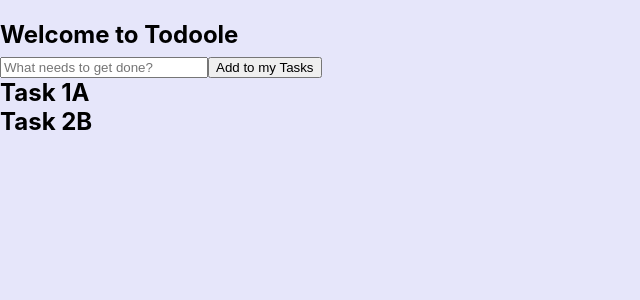
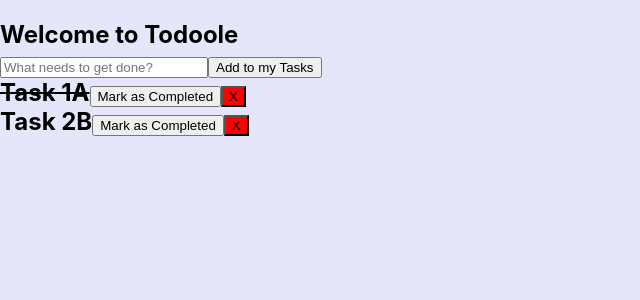
Before and after one commit to mgtz505/todoole, a React (Create React App) app: page / in a window 1280 px wide. Shown: the top 300 px of the page, without its empty margins (0-640 px from the left). Built offline with nearby package versions, Linux system fonts and the light colour scheme.

Commit message:
Basic todo list operations done

```diff
--- a/src/components/Todo.js
+++ b/src/components/Todo.js
@@ -3,11 +3,18 @@ import CreateTask from './CreateTask';
 
 const Todo = () => {
 
-    function Task({ task }) {
+    function Task({ task, index, completeTask, removeTask }) {
 
         return (
-            <div>
+            <div
+            className="task"
+            style={{ textDecoration: task.completed ? "line-through" : ""}}>
                 {task.title}
+            <button
+            onClick={() => completeTask(index)}>Mark as Completed</button>
+            <button
+            style={{background: "red"}}
+            onClick={() => {removeTask(index)}}>X</button>
             </div>
         )
     }
@@ -22,9 +29,21 @@ const [tasks, setTasks] = useState([
         completed: false
     }
 ])
-
+        //Task Specific Functions:
     const addTask = title => {
         const newTasks = [...tasks, { title, completed: false }]
+        setTasks(newTasks)
+    }
+
+    const completeTask = index => {
+        const newTasks = [...tasks]
+        newTasks[index].completed = true
+        setTasks(newTasks)
+    }
+
+    const removeTask = index => {
+        const newTasks = [...tasks]
+        newTasks.splice(index,1)
         setTasks(newTasks)
     }
 
@@ -38,6 +57,8 @@ const [tasks, setTasks] = useState([
                 task={task}
                 index={index}
                 key={index}
+                completeTask={completeTask}
+                removeTask={removeTask}
                 />
             ))}
         </div>
```
